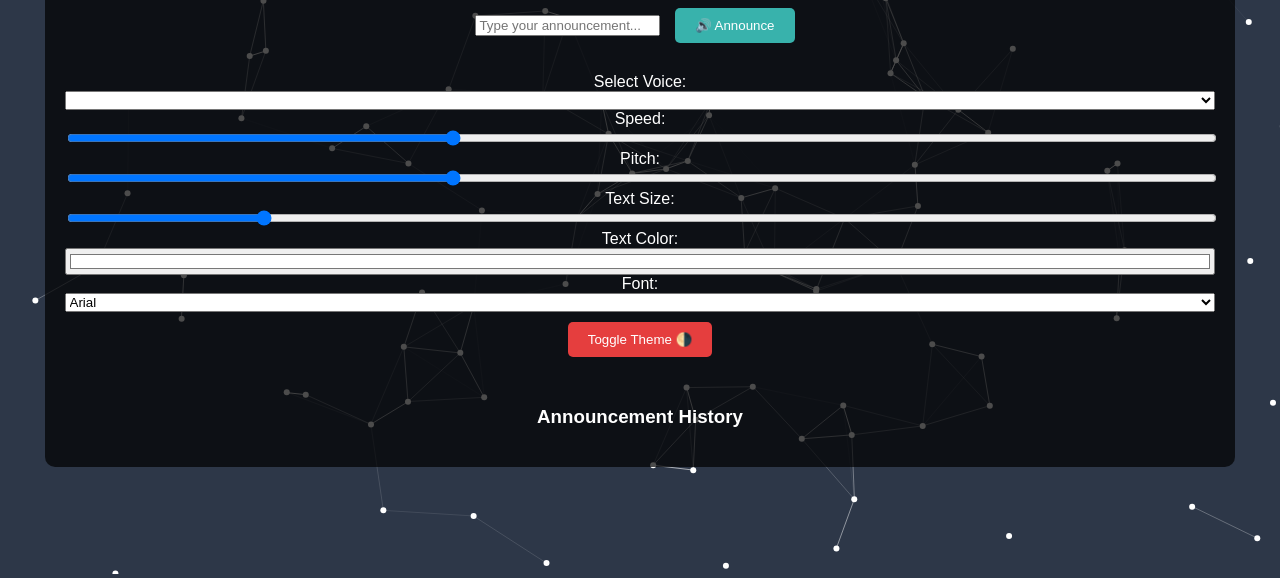
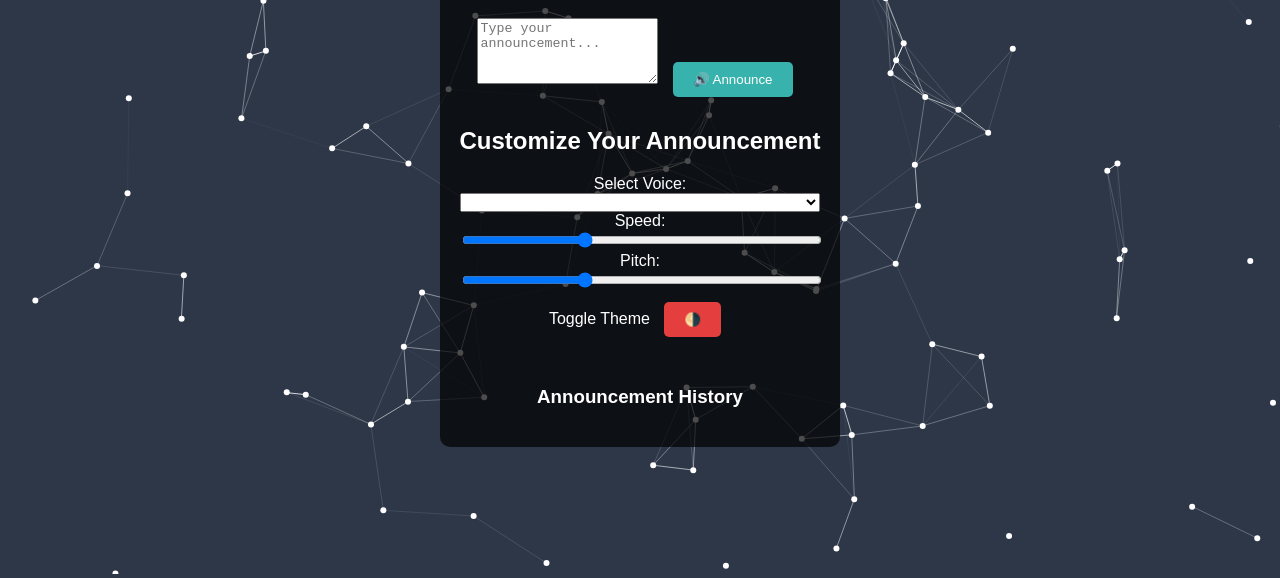
Before and after one commit to BritishNathanG/BritishNathanG.github.io, a plain HTML site: page index.html in a window 1280 px wide. Shown: the part 226-804 px from the top of the page. Drawn offline with nearby package versions, Linux system fonts and the light colour scheme.

Commit message:
Update index.html

```diff
--- a/index.html
+++ b/index.html
@@ -4,49 +4,57 @@
   <meta charset="UTF-8">
   <meta name="viewport" content="width=device-width, initial-scale=1.0">
   <title>Ultimate Announcer</title>
+  <link href="https://fonts.googleapis.com/css2?family=Poppins:wght@400;600&family=Roboto:wght@400;700&display=swap" rel="stylesheet">
   <link rel="stylesheet" href="styles.css">
   <script src="https://cdn.jsdelivr.net/npm/particles.js"></script>
 </head>
 <body class="dark">
   <div class="container">
+    <header>
       <h1>🎙 Ultimate Announcer</h1>
-    <input type="text" id="announcementInput" placeholder="Type your announcement..." />
-    <button id="announceButton">🔊 Announce</button>
+    </header>
 
-    <div class="controls">
+    <main>
+      <!-- Announcement Input and Button -->
+      <section class="announcement">
+        <textarea id="announcementInput" placeholder="Type your announcement..." rows="4"></textarea>
+        <button id="announceButton" class="btn">🔊 Announce</button>
+      </section>
+
+      <!-- Settings Controls -->
+      <section class="settings">
+        <h2>Customize Your Announcement</h2>
+        <div class="control">
           <label for="voiceSelect">Select Voice:</label>
           <select id="voiceSelect"></select>
+        </div>
 
+        <div class="control">
           <label for="speed">Speed:</label>
           <input type="range" id="speed" min="0.5" max="2" step="0.1" value="1" />
+        </div>
 
+        <div class="control">
           <label for="pitch">Pitch:</label>
           <input type="range" id="pitch" min="0.5" max="2" step="0.1" value="1" />
-
-      <label for="textSize">Text Size:</label>
-      <input type="range" id="textSize" min="12" max="36" step="1" value="16" />
-
-      <label for="textColor">Text Color:</label>
-      <input type="color" id="textColor" value="#ffffff" />
-
-      <label for="fontSelect">Font:</label>
-      <select id="fontSelect">
-        <option value="Arial">Arial</option>
-        <option value="Courier New">Courier New</option>
-        <option value="Georgia">Georgia</option>
-        <option value="Times New Roman">Times New Roman</option>
-      </select>
-
-      <button id="themeToggle">Toggle Theme 🌗</button>
         </div>
 
-    <div class="history">
+        <div class="control">
+          <label for="themeToggle">Toggle Theme</label>
+          <button id="themeToggle" class="btn">🌗</button>
+        </div>
+      </section>
+
+      <!-- History Section -->
+      <section class="history">
         <h3>Announcement History</h3>
         <ul id="historyList"></ul>
-    </div>
+      </section>
+    </main>
 
     <div id="particles-js"></div>
   </div>
+
   <script src="script.js"></script>
 </body>
 </html>
```
Lines whose indentation alone changed are shown as unchanged.
